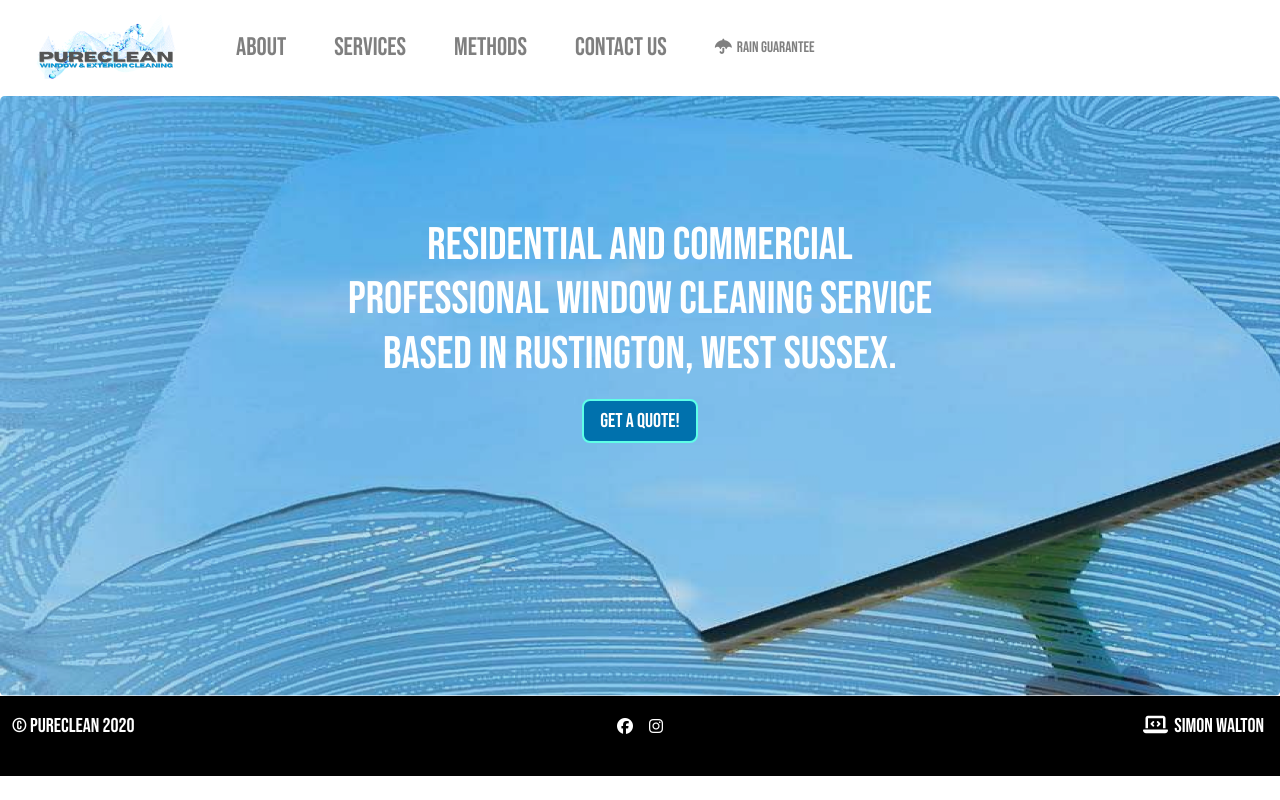
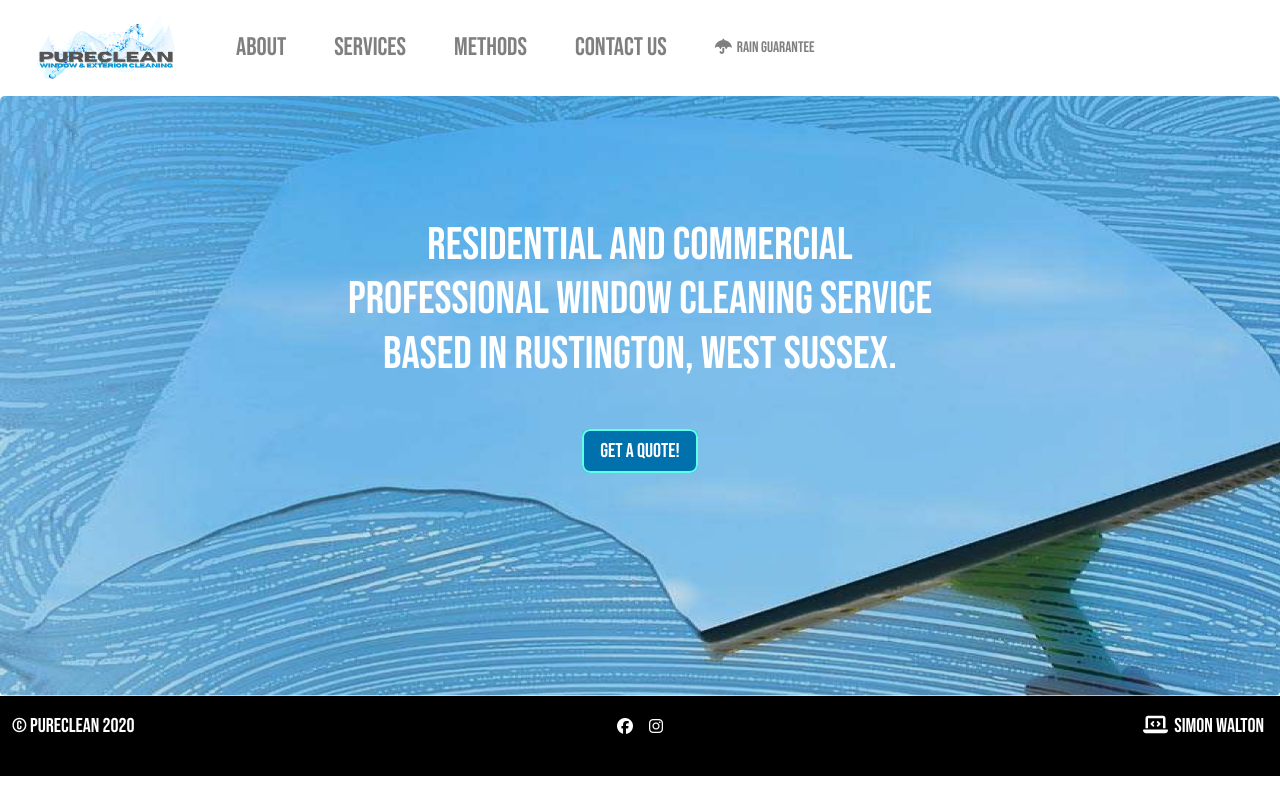
Before and after one commit to simon-a-walton/pure-clean, a React (Create React App) app: page / in a window 1280 px wide. Built offline with nearby package versions, Linux system fonts and the light colour scheme.

Commit message:
created component for Button as it is used throughout the app. have also applied to relevant files

```diff
--- /dev/null
+++ b/src/components/Button.jsx
@@ -0,0 +1,35 @@
+import React from "react";
+import PropTypes from "prop-types";
+import { css } from "glamor";
+import { colors } from "../constants/styleConstants";
+
+export const buttonStyle = css({
+  backgroundColor: colors.darkBlue,
+  color: "white",
+  border: `2px solid ${colors.green}`,
+  borderRadius: "8px",
+  padding: "8px 16px",
+  "&:hover": {
+    backgroundColor: "black",
+    color: "white"
+  }
+});
+
+class Button extends React.PureComponent {
+  static propsTypes = {
+    link: PropTypes.string.isRequired,
+    title: PropTypes.string.isRequired
+  };
+
+  render() {
+    return (
+      <h5 {...css({ padding:"40px 0", "@media(max-width: 992px)": { textAlign:"center" } })}>
+        <a href={this.props.link} {...buttonStyle}>
+          {this.props.title}
+        </a>
+      </h5>
+    );
+  }
+}
+
+export default Button;
--- a/src/components/ContactForm.jsx
+++ b/src/components/ContactForm.jsx
@@ -1,6 +1,7 @@
 import React from "react";
 import { css } from "glamor";
-import { buttonStyle, bottomBorder } from "../constants/styleRules";
+import { bottomBorder } from "../constants/styleRules";
+import { buttonStyle } from "../components/Button";
 
 const inputStyle = css({
   width: "100%",
--- a/src/components/RainModal.jsx
+++ b/src/components/RainModal.jsx
@@ -1,7 +1,8 @@
 import React from "react";
 import { css } from "glamor";
 import { Modal, Button } from 'react-bootstrap';
-import { buttonStyle, bottomBorder } from "../constants/styleRules";
+import { bottomBorder } from "../constants/styleRules";
+import { buttonStyle } from "../components/Button";
 
 import UmbrellaBG from "../images/UmbrellaBG.png";
 
--- a/src/constants/styleRules.js
+++ b/src/constants/styleRules.js
@@ -26,18 +26,6 @@ export const warningList = css({
 
 export const bottomBorder = css({
   borderBottom: `2px solid ${colors.green}`
-});
-
-export const buttonStyle = css({
-  backgroundColor: colors.darkBlue,
-  color: "white",
-  border: `2px solid ${colors.green}`,
-  borderRadius: "8px",
-  padding: "8px 16px",
-  "&:hover": {
-    backgroundColor: "black",
-    color: "white"
-  }
 });
 
 export const imgGridContainer = css({
--- a/src/pages/About.jsx
+++ b/src/pages/About.jsx
@@ -4,8 +4,8 @@ import { colors } from "../constants/styleConstants";
 import { bottomBorder } from "../constants/styleRules";
 import AboutComponent from "../components/AboutComponent";
 import Check from "../images/check.svg";
-import { buttonStyle } from "../constants/styleRules";
 import {Image } from "cloudinary-react";
+import Button from "../components/Button";
 
 const titleStyle = css({
   textAlign: "center",
@@ -149,11 +149,10 @@ const About = () => {
             At PURECLEAN all are highly experienced and carry full public liability
             insurance and all work is carried out to the strictest of health and safety requirements.
           </p>
-          <h5 {...css({ padding:"40px 0", "@media(max-width: 992px)": { textAlign:"center" } })}>
-            <a href="/contact" {...buttonStyle}>
-              Get a Quote!
-            </a>
-          </h5>
+          <Button
+            link="/contact"
+            title="Get a Quote!"
+          />
         </div>
         <div {...css({
           textAlign: "center",
--- a/src/pages/Home.jsx
+++ b/src/pages/Home.jsx
@@ -2,7 +2,7 @@ import React from "react";
 import Header from "../images/header.jpg";
 import { Jumbotron } from "react-bootstrap";
 import { css } from "glamor";
-import { buttonStyle } from "../constants/styleRules";
+import Button from "../components/Button";
 
 const jumboStyle = css({
   backgroundImage: `url(${Header})`,
@@ -35,15 +35,18 @@ const Home = () => {
         <h1 {...jumboText}>
           Residential and commercial professional window cleaning service based in Rustington, West Sussex.
         </h1>
-        <h5 {...css({
-          display: "flex",
-          justifyContent: "center",
-          paddingTop: "16px"
-        })}>
-          <a href="/contact" {...buttonStyle}>
-            Get a Quote!
-          </a>
-        </h5>
+          <div
+            {...css({
+              display: "flex",
+              justifyContent: "center",
+              paddingTop: "16px"
+            })}
+          >
+            <Button
+              link="/contact"
+              title="Get a Quote!"
+            />
+          </div>
       </Jumbotron>
     </div>
   );
```
